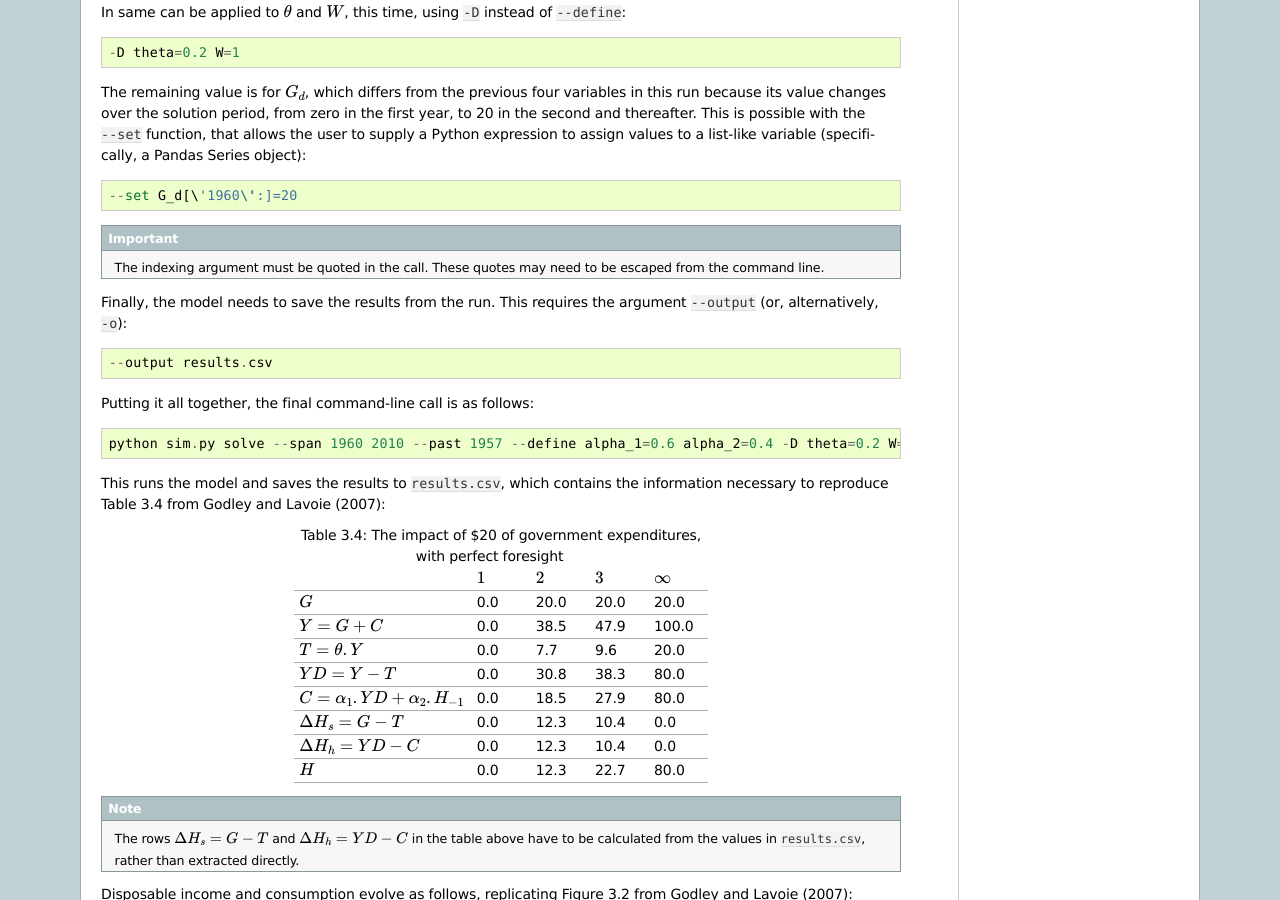
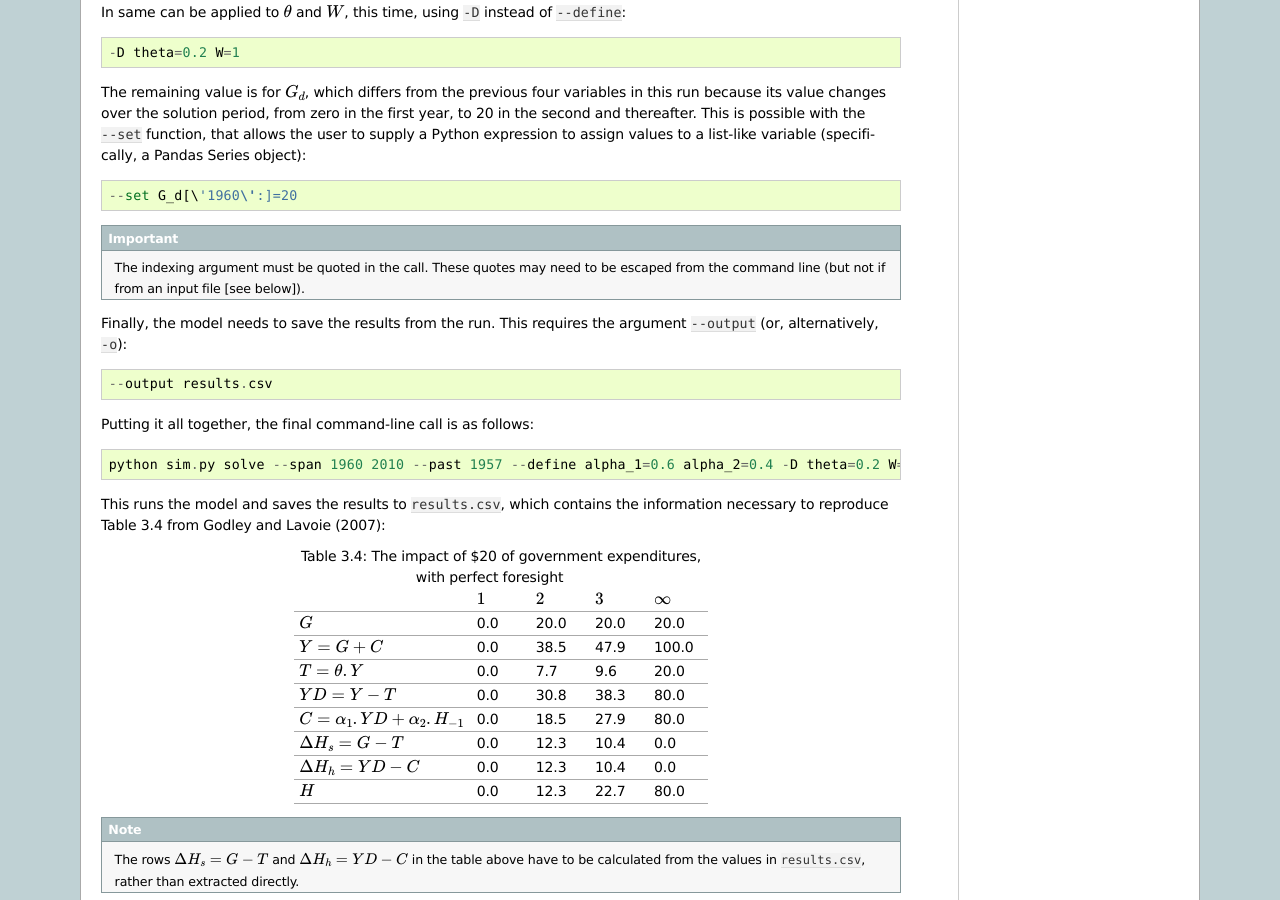
Before and after one commit to ChrisThoung/fsic-archive, a Sphinx documentation site: the page built from doc/source/example-simulate.rst, in a window 1280 px wide and 900 px high, scrolled down 788 px. Built offline with Sphinx 7.4.7, drawn with Linux system fonts in a browser that asks for light colours; the version number could not be read and is left out; some of the changed text lies outside the part shown.

Commit message:
Correct command-line argument in documentation

```diff
--- a/doc/source/example-simulate.rst
+++ b/doc/source/example-simulate.rst
@@ -71,7 +71,7 @@
 
 .. Important::
    The indexing argument must be quoted in the call. These quotes may need to be
-   escaped from the command line.
+   escaped from the command line (but not if from an input file [see below]).
 
 Finally, the model needs to save the results from the run. This requires the
 argument ``--output`` (or, alternatively, ``-o``)::
@@ -82,7 +82,8 @@
 
     python sim.py solve --span 1960 2010 --past 1957 --define alpha_1=0.6 alpha_2=0.4 -D theta=0.2 W=1 --set G_d[\'1960\':]=20 --output results.csv
 
-This runs the model and saves the results to ``results.csv``, which contains the information necessary to reproduce Table 3.4 from Godley and Lavoie (2007):
+This runs the model and saves the results to ``results.csv``, which contains
+the information necessary to reproduce Table 3.4 from Godley and Lavoie (2007):
 
 .. csv-table:: Table 3.4: The impact of $20 of government expenditures, with perfect foresight
    :header: "", |1|, |2|, |3|, |Infinity|
@@ -151,7 +152,7 @@
     theta=0.2
     W=1
     --set
-    G_d[\'1960\':]=20
+    G_d['1960':]=20
     --output
     results.csv
 
```
Also changed, not shown: CHANGELOG.md (+3 -23 lines).
